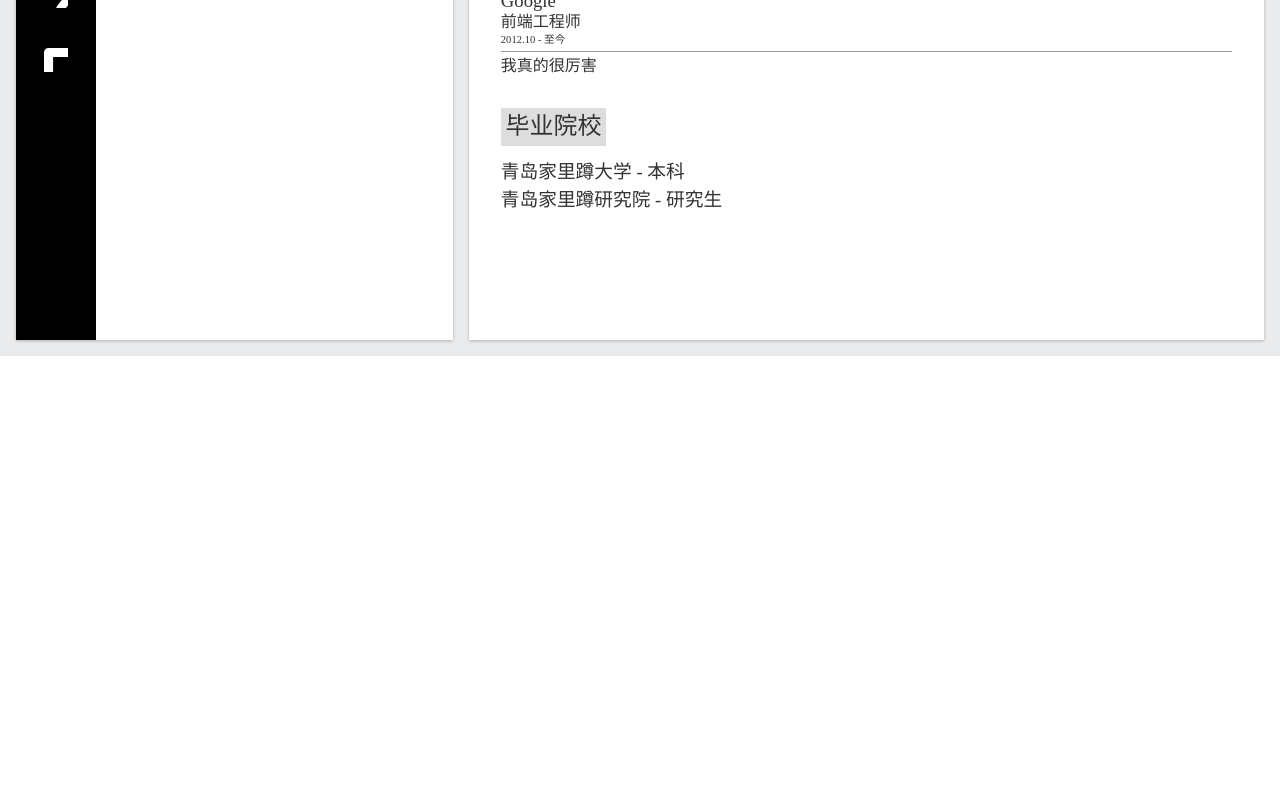
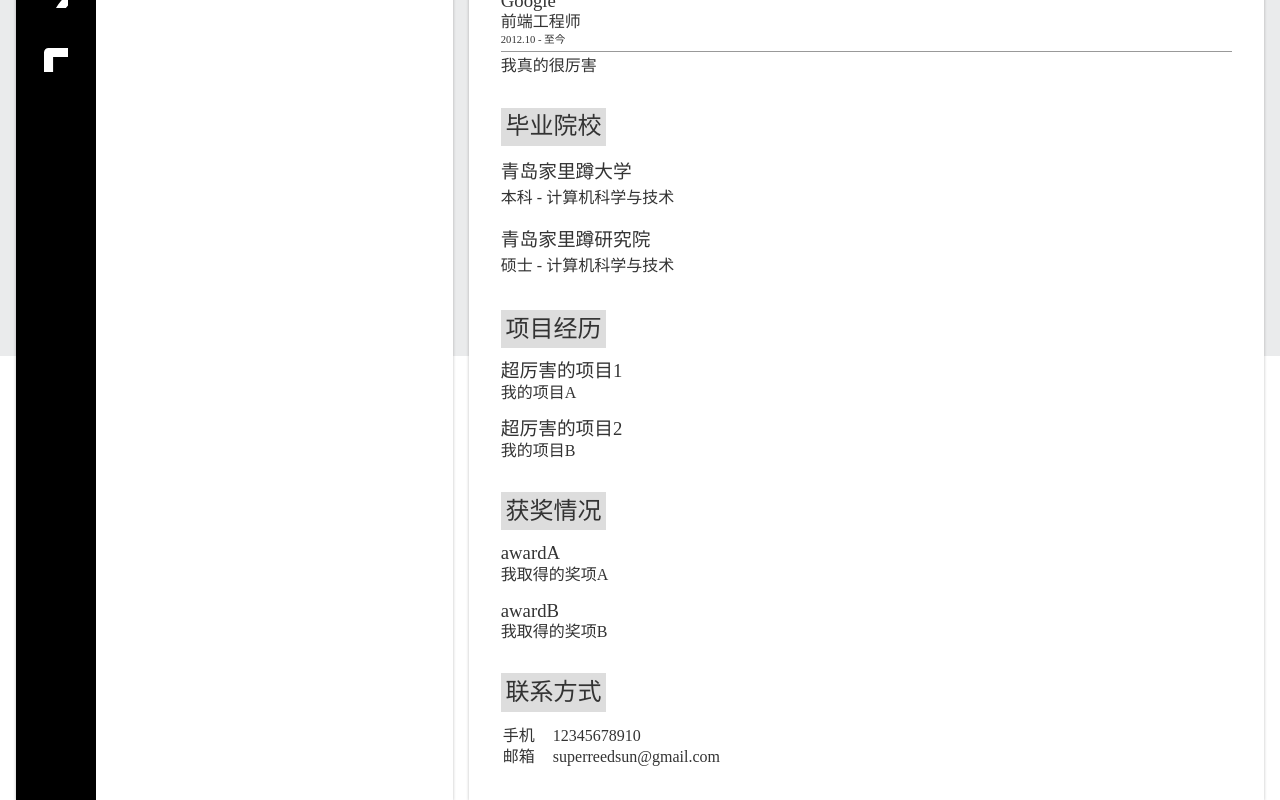
Before and after one commit to ReedSun/Ferris-wheel, a Vue app in the folder resumer/: page / in a window 1280 px wide. Shown: the part 444-1244 px from the top of the page. Before the commit the page ends 800 px from the top, so only its background shows below. Built offline with nearby package versions, Linux system fonts and the light colour scheme.

Commit message:
add resumer-preview HTML&CSS

```diff
--- a/resumer/src/components/ResumePreview.vue
+++ b/resumer/src/components/ResumePreview.vue
@@ -1,12 +1,8 @@
 <template>
 	<div id="resume-preview">
 		<section data-name="profile" v-show="resume.profile">
-			<h1>
-				{{resume.profile.姓名}}
-			</h1>
-			<h2>
-				{{resume.profile.职位}}
-			</h2>
+			<h1>{{resume.profile.姓名}}</h1>
+			<h2>{{resume.profile.职位}}</h2>
 			<p>
 				<small>
 					{{resume.profile.城市}}
@@ -19,18 +15,12 @@
 			<h2>工作经历</h2>
 			<ol>
 				<li v-for="item in resume.workHistory">
-					<h3>
-						{{item.公司}}
-					</h3>
-					<h4>
-						{{item.职位}}
-					</h4>
+					<h3>{{item.公司}}</h3>
+					<h4>{{item.职位}}</h4>
 					<h5>
 						<small>{{item.开始时间}} - {{item.结束时间}}</small>
 					</h5>
-					<p>
-						{{item.说明}}
-					</p>
+					<p>{{item.说明}}</p>
 				</li>
 			</ol>
 		</section>
@@ -39,17 +29,37 @@
 			<h2>毕业院校</h2>
 			<ol>
 				<li v-for="item in resume.education">
-					<h3>
-						{{item.school}}
-						<span v-show="item.content">
-							- {{item.content}}
-						</span>
-					</h3>
+					<h3>{{item.学校}}</h3>
+					<h4>{{item.学历}} - {{item.专业}}</h4>
 				</li>
 			</ol>
 		</section>
 
+		<section data-name="project" v-show="resume.project">
+			<h2>项目经历</h2>
+			<li v-for="item in resume.project">
+				<h3>{{item.项目名}}</h3>
+				<p v-show="item.项目描述">{{item.项目描述}}</p>
+			</li>
+		</section>
 
+		<section data-name="award" v-show="resume.award">
+			<h2>获奖情况</h2>
+			<li v-for="item in resume.award">
+				<h3>{{item.奖项名}}</h3>
+				<p v-show="item.奖项描述">{{item.奖项描述}}</p>
+			</li>
+		</section>
+
+		<section data-name="contacts" v-show="resume.contacts">
+			<h2>联系方式</h2>
+			<table>
+				<tr v-for="item in resume.contacts">
+					<td>{{item.联系方式}}</td>
+					<td>{{item.号码}}</td>
+				</tr>
+			</table>
+		</section>
 	</div>
 </template>
 
@@ -66,6 +76,7 @@ export default {
 
 <style lang="scss" scopted>
 	#resume-preview {
+		overflow: auto;
 		background: #fff;
 		box-shadow: 0 1px 3px 0 rgba(0, 0, 0, 0.25);
 		flex-grow: 1;
@@ -78,7 +89,7 @@ export default {
 			font-variant: normal;
 			font-weight: normal;
 		}
-		ol {
+		ol,li {
 			list-style: none;
 		}
 		section + section {
@@ -101,7 +112,10 @@ export default {
 				font-size: 4em;
 			}
 		}
-		section[data-name="workHistory"]{
+		section[data-name="workHistory"],
+		section[data-name="project"],
+		section[data-name="award"],
+		{
 			li+li {
 				margin-top: 1em;
 			}
@@ -117,6 +131,14 @@ export default {
 			li {
 				line-height: 1.5;
 			}
+			li+li {
+				margin-top: 1em;
+			}
+		}
+		section[data-name="contacts"]{
+			td:first-child{
+				padding-right: 1em;
+			}
 		}
 	}
 </style>
--- a/resumer/src/store/index.js
+++ b/resumer/src/store/index.js
@@ -26,23 +26,23 @@ const store = new Vuex.Store({
 				{公司: "Google", 职位: "前端工程师", 开始时间:"2012.10", 结束时间:"至今", 说明: "我真的很厉害"}
 			],
 			education: [
-				{school: "青岛家里蹲大学", major: "计算机科学与技术", content: "本科"},
-				{school: "青岛家里蹲研究院", major: "计算机科学与技术", content: "研究生"}
+				{学校: "青岛家里蹲大学", 专业: "计算机科学与技术", 学历: "本科"},
+				{学校: "青岛家里蹲研究院", 专业: "计算机科学与技术", 学历: "硕士"}
 			],
 			project: [
-				{name: "projectA", content: "我的项目A"},
-				{name: "projectB", content: "我的项目B"}
+				{项目名: "超厉害的项目1", 项目描述: "我的项目A"},
+				{项目名: "超厉害的项目2", 项目描述: "我的项目B"}
 			],
 			award: [
-				{name: "awardA", content: "我取得的奖项A"},
-				{name: "awardB", content: "我取得的奖项B"}
+				{奖项名: "awardA", 奖项描述: "我取得的奖项A"},
+				{奖项名: "awardB", 奖项描述: "我取得的奖项B"}
 			],
 			contacts: [
-				{"Contact way": "Contact way A", content: "联系方式A"},
-				{"Contact way": "Contact way B", content: "联系方式B"}
+				{联系方式:"手机", 号码: "12345678910"},
+				{联系方式: "邮箱", 号码: "superreedsun@gmail.com"}
 			],
 			others: [
-				{"others": ""}
+				{其它信息: "我！哈哈哈哈~"}
 			]
 		}
 	},
```
Also changed, not shown: 10 other files (tests, documents, lock files or other folders).
